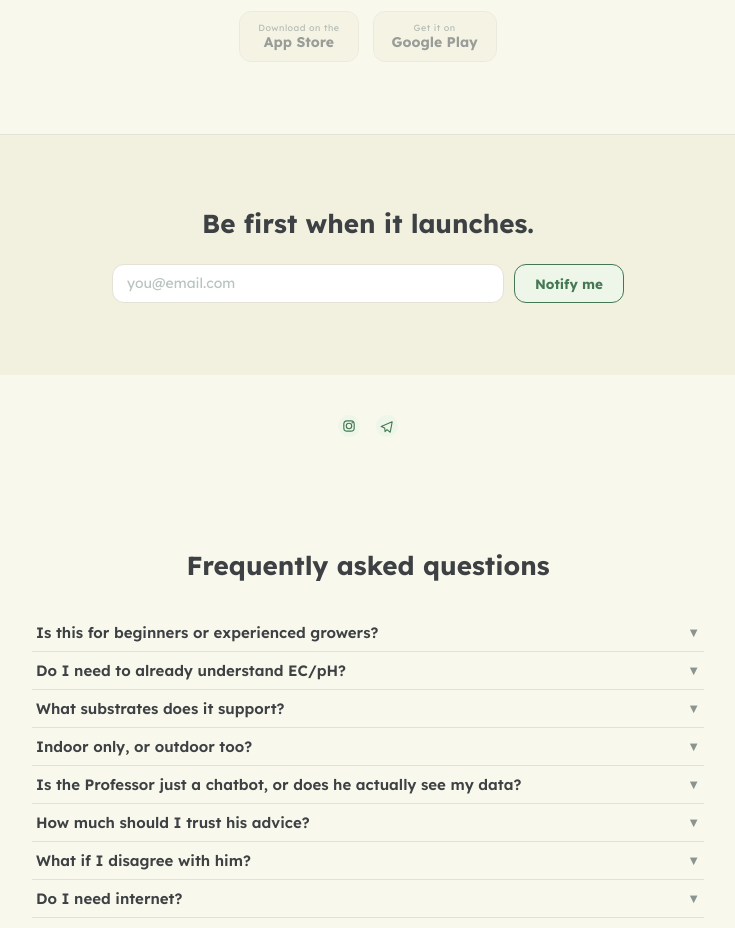
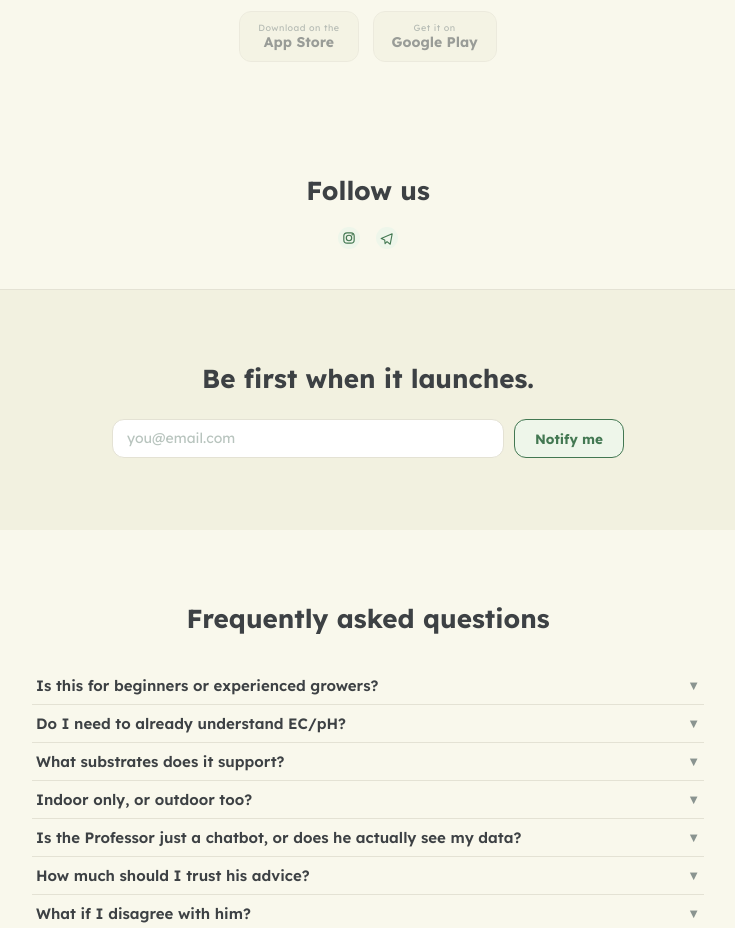
Before and after one commit to DoctorRobert42/igrowlab-website, a React (Vite) app: page / in a window 1280 px wide. Shown: the part 2460-3388 px from the top of the page, without its empty margins (272-1007 px from the left). Built offline with nearby package versions, Linux system fonts and the light colour scheme.

Commit message:
fix: add 'Follow us' heading to social links block, move it to sit directly after Get the app section

```diff
--- a/src/App.jsx
+++ b/src/App.jsx
@@ -18,8 +18,8 @@ export default function App() {
       <Features />
       <Philosophy />
       <ComingSoon />
+      <Social />
       <Waitlist />
-      <Social />
       <FAQ />
       <Footer />
     </div>
--- a/src/sections/Social.jsx
+++ b/src/sections/Social.jsx
@@ -33,13 +33,19 @@ function TelegramIcon({ size = 22 }) {
 
 export function Social() {
   return (
-    <section style={{ maxWidth: 1100, margin: '0 auto', padding: '40px 24px', display: 'flex', justifyContent: 'center', gap: 16 }}>
+    <section style={{ maxWidth: 1100, margin: '0 auto', padding: '40px 24px', textAlign: 'center' }}>
+      {/* Heading styled consistently with ComingSoon's "Get the app" h2
+          (fontSize 26, fontWeight 700, color C.text) - the page's real
+          single-heading pattern. */}
+      <h2 style={{ fontSize: 26, fontWeight: 700, color: C.text, marginBottom: 20 }}>Follow us</h2>
+      <div style={{ display: 'flex', justifyContent: 'center', gap: 16 }}>
         <a href="https://www.instagram.com/igrow.lab" target="_blank" rel="noopener noreferrer" aria-label="Instagram">
           <InstagramIcon />
         </a>
         <a href="https://t.me/iGrow_lab" target="_blank" rel="noopener noreferrer" aria-label="Telegram">
           <TelegramIcon />
         </a>
+      </div>
     </section>
   );
 }
```
Lines whose indentation alone changed are shown as unchanged.
